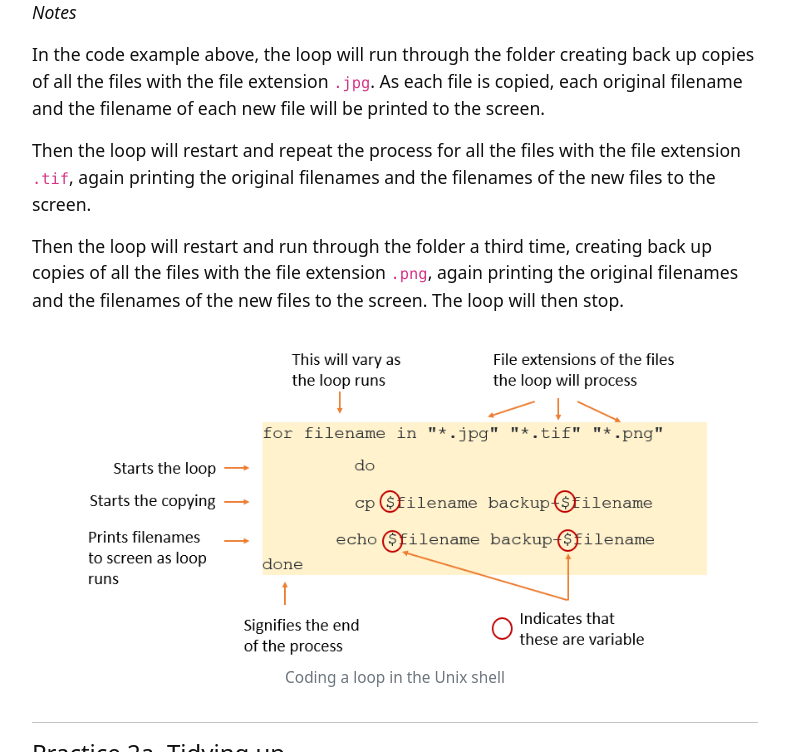
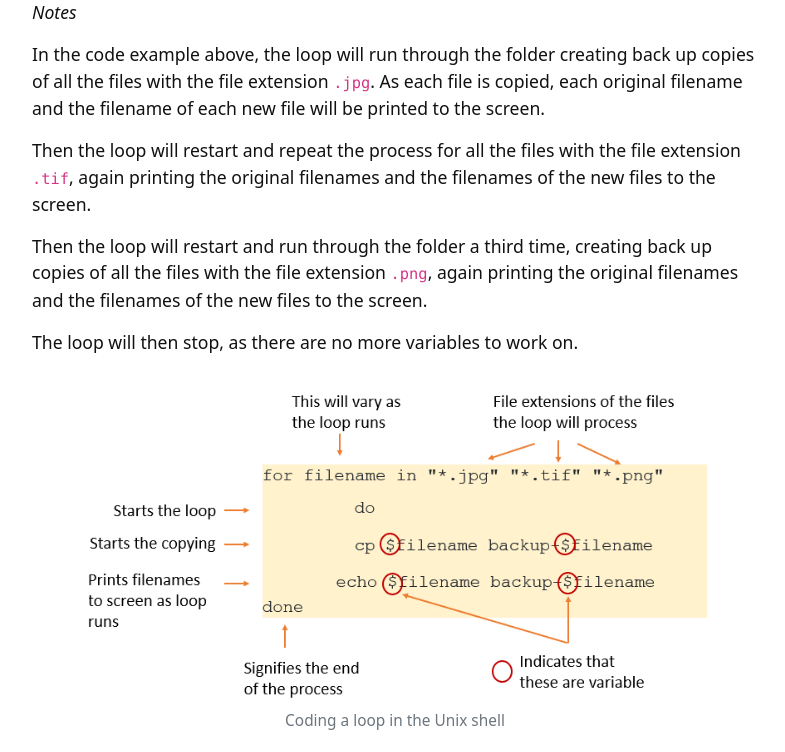
Before and after one commit to weaverbel/intro-computational-thinking, a Jekyll site: the page built from content/5-solutions.md, in a window 1280 px wide and 900 px high, scrolled down 1135 px, cut to the strip 0-752 px from the top of the window. Shown: the whole strip, without its empty margins (245-1030 px from the left). Built offline with Jekyll 4.4.1, drawn with Linux system fonts in a browser that asks for light colours; some of the changed text lies outside the part shown.

Commit message:
Update 5-solutions.md
add new image

```diff
--- a/content/5-solutions.md
+++ b/content/5-solutions.md
@@ -31,7 +31,9 @@ In the code example above, the loop will run through the folder creating back up
 
 Then the loop will restart and repeat the process for all the files with the file extension `.tif`, again printing the original filenames and the filenames of the new files to the screen.
 
-Then the loop will restart and run through the folder a third time, creating back up copies of all the files with the file extension `.png`, again printing the original filenames and the filenames of the new files to the screen. The loop will then stop.
+Then the loop will restart and run through the folder a third time, creating back up copies of all the files with the file extension `.png`, again printing the original filenames and the filenames of the new files to the screen.
+
+The loop will then stop, as there are no more variables to work on.
 
 {% include figure.html img="loop-shell.png" alt="Loop as it would be written in the Unix shell" caption="Coding a loop in the Unix shell" width="90%" %}
 
@@ -41,6 +43,8 @@ Then the loop will restart and run through the folder a third time, creating bac
 
 We have a large folder of files left over from a project that is now finished. The files are all sitting in the one folder which makes it hard to navigate. We want to archive the project and its files, but in the process, we want to create folders by file type, e.g., .pdf, .jpg, .doc, so that anyone wanting to access those particular file types can do so easily. We also want to delete files that have no file extensions. New folders will need to be created and the different files moved into them by file type.
 
+
+{% include figure.html img="move-pseudocode.png" alt="Steps in the moving scenario" caption="Steps in the moving files workflow" width="80%" %}
 
 #### Practice 2b. Tidying up more carefully
 
```
